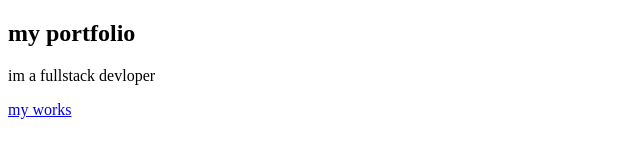
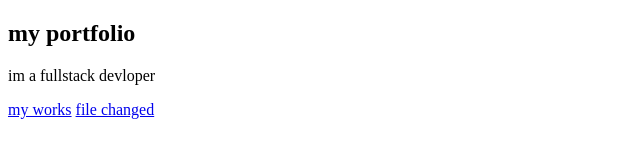
Before and after one commit to biswaak/developer-portofolio, a website: page src/index.html in a window 1280 px wide. Shown: the whole page, without its empty margins (0-640 px from the left). Drawn offline with Linux system fonts and the light colour scheme.

Commit message:
Update index.html

```diff
--- a/src/index.html
+++ b/src/index.html
@@ -10,5 +10,6 @@
     <h2> my portfolio</h2>
     <p>im a fullstack devloper</p>
     <a href="#">my works</a>
+    <a href="#">file changed</a>
 </body>
 </html>
```
